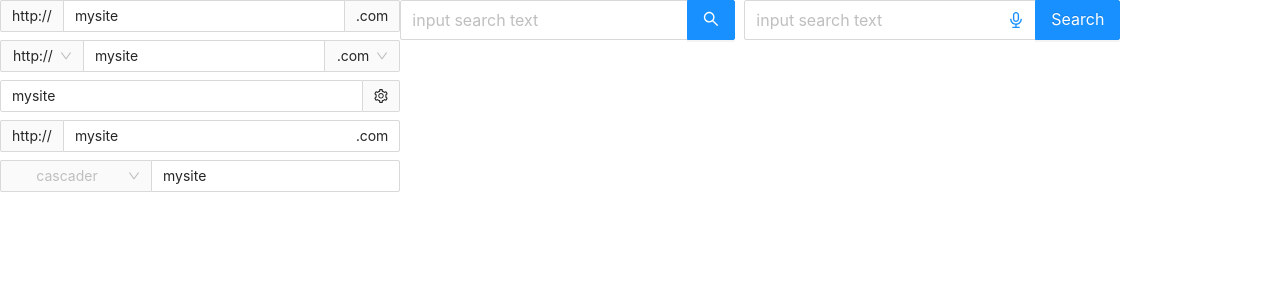
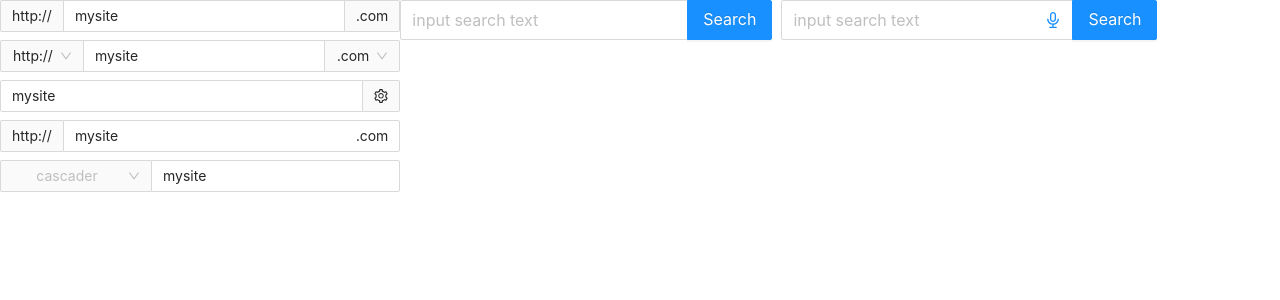
Before and after one commit to talhajubaer018/antdesign, a Next.js app: page /input in a window 1280 px wide. Shown: the top 300 px of the page. Built offline with nearby package versions, Linux system fonts and the light colour scheme.

Commit message:
input fix

```diff
--- a/pages/input.js
+++ b/pages/input.js
@@ -49,7 +49,7 @@ const InputAD = () => {
         />
       </Space>
       <Space>
-        <Search placeholder='input search text' allowClear enterButton='Search' size='large' onSearch={onSearch} enterButton />
+        <Search placeholder='input search text' allowClear enterButton='Search' size='large' onSearch={onSearch} />
         <Search placeholder='input search text' enterButton='Search' size='large' suffix={suffix} onSearch={onSearch} />
       </Space>
     </div>
```
